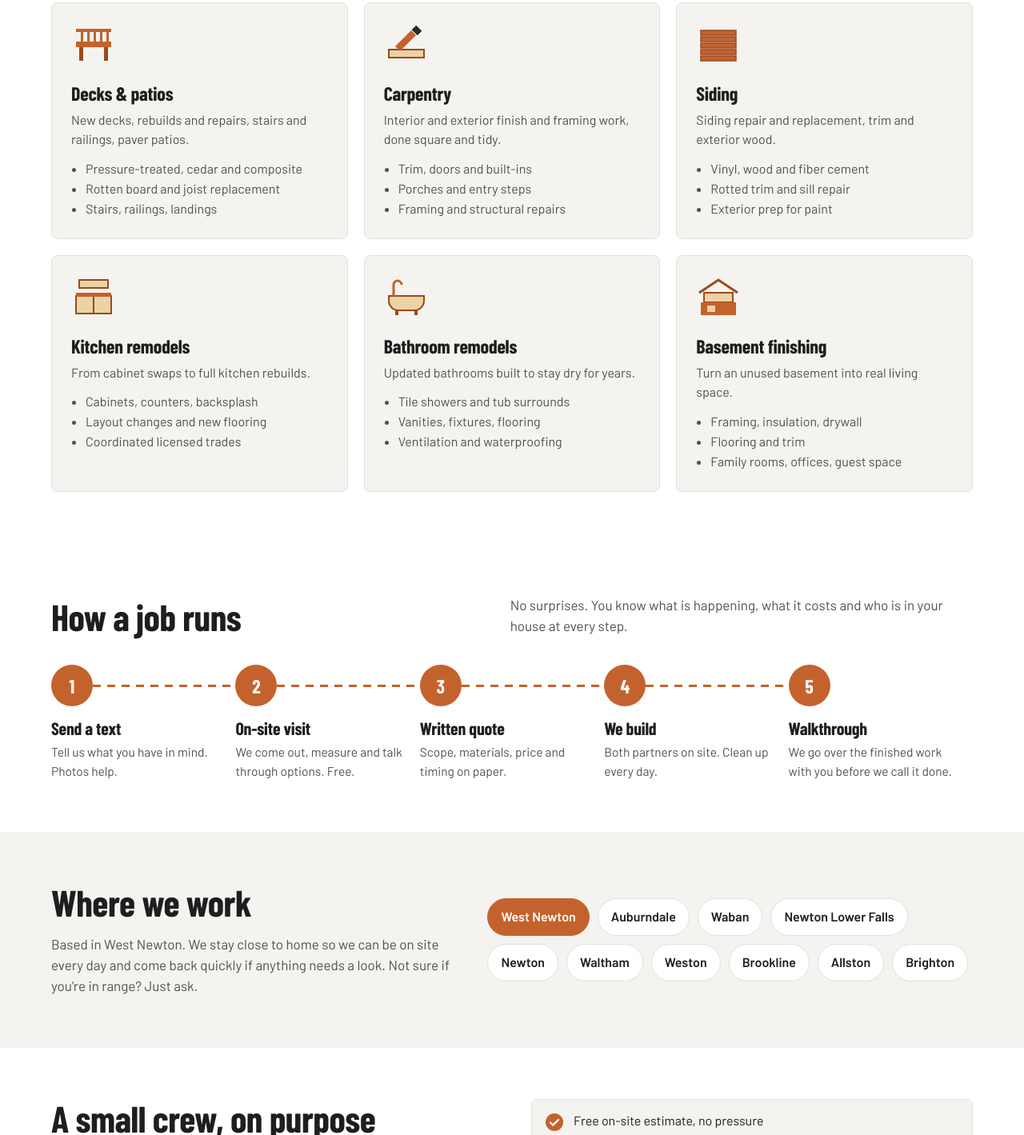
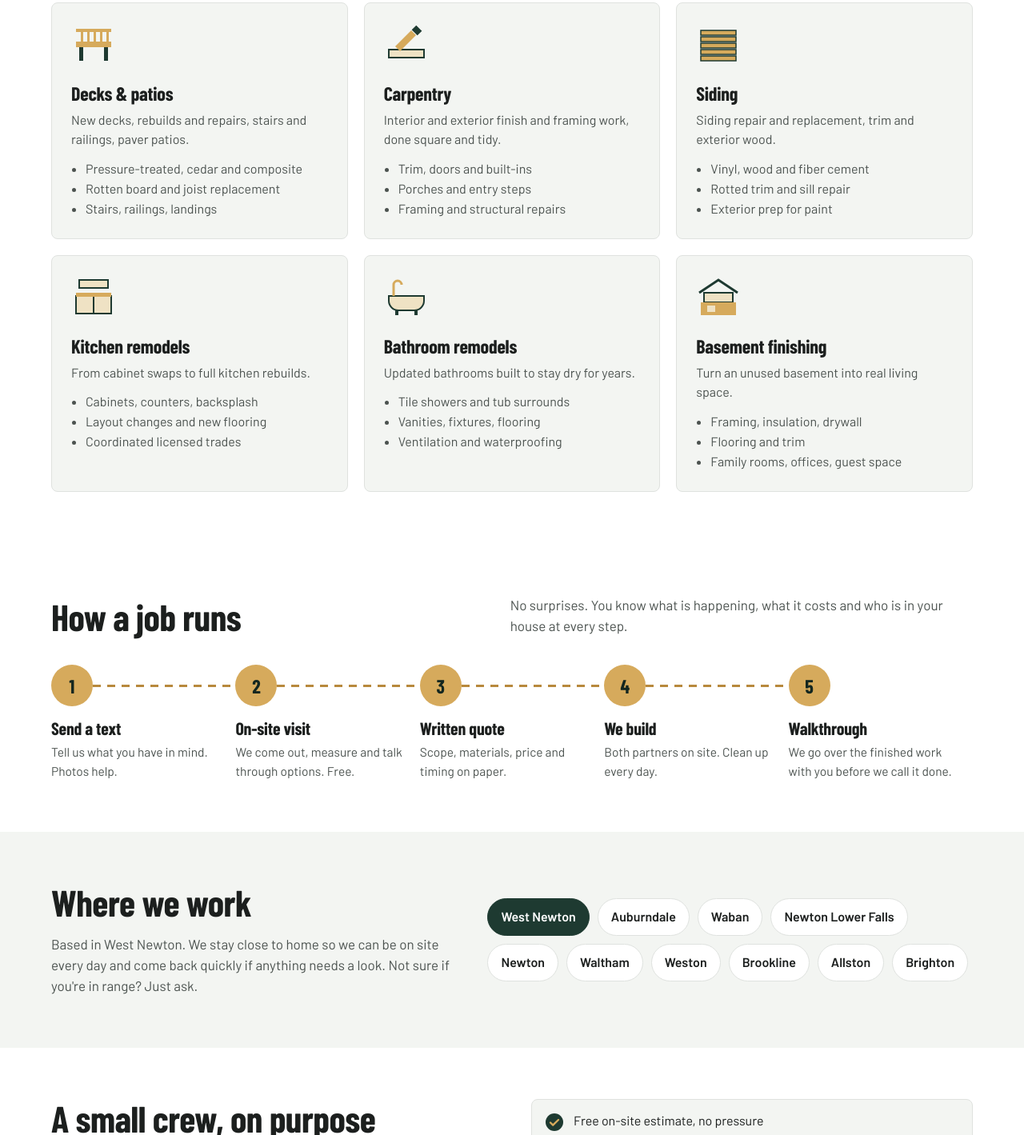
Before and after one commit to murad2026/sudakov, a plain HTML site: page index.html in a window 1280 px wide. Shown: the part 1381-2800 px from the top of the page at 80% size. Drawn offline with nearby package versions, Linux system fonts and the light colour scheme.

Commit message:
Match site colors to logo: forest green and gold
Co-Authored-By: Claude Opus 5.5 <noreply@anthropic.com>
Claude-Session: https://claude.ai/code/session_01UJNdjajte1TF1KtQuu8wrn

```diff
--- a/index.html
+++ b/index.html
@@ -21,20 +21,20 @@
 /* VOICE everyday trade: solid, plain-spoken, a local builder you'd trust in your yard
    IDEA a job-site sign + a lumber tag: charcoal board, cedar stamp, condensed stencil lettering
    PICTURE an illustrated New England colonial with a fresh cedar deck being finished, sawhorse and lumber in front
-   COLOUR charcoal slate ground for bands, white page, cedar #c4622d accent, pine #ecd2a4 wood
+   COLOUR brand forest green #1e3a31 bands, white page, logo gold #d6aa5c accent, natural wood in the scene
    TYPE Barlow Condensed 700 display + Barlow text
    LAYOUT laptop: full-bleed scene, title + text buttons in the sky; phone: title, scene, buttons stacked */
 :root{color-scheme:light dark;
---bg:light-dark(#ffffff,#141615);
+--bg:light-dark(#ffffff,#0f1a16);
 --ink:light-dark(#1c1f1e,#eef0ee);
 --mute:light-dark(#4c5350,#b4bab6);
 --line:light-dark(#dfe2df,#2e3331);
---panel:light-dark(#f4f3ef,#1d2120);
---slate:light-dark(#262b2a,#0d0f0e);
+--panel:light-dark(#f3f5f2,#1a2621);
+--slate:light-dark(#1e3a31,#132620);
 --onslate:#f3f1ec;
---cedar:light-dark(#c4622d,#e07a40);
---cedar-d:light-dark(#9a4a1f,#b85d2c);
---pine:#ecd2a4;
+--cedar:light-dark(#b8893d,#d6aa5c);
+--cedar-d:light-dark(#9c7230,#c4974a);
+--pine:#d6aa5c;
 --sky1:light-dark(#cfe3ee,#121a24);
 --sky2:light-dark(#f4f1e8,#2a3240);
 --house:light-dark(#f2f0ea,#3a403f);
@@ -58,8 +58,8 @@ p{margin:0}
 .band{padding-block:clamp(36px,5vw,72px);padding-left:max(5vw,16px,env(safe-area-inset-left,0px));padding-right:max(5vw,16px,env(safe-area-inset-right,0px))}
 .wrap{max-width:1240px;margin:0 auto}
 .btn{display:inline-flex;align-items:center;justify-content:center;gap:8px;min-height:48px;padding:0 22px;border-radius:6px;font:600 17px Barlow,sans-serif;text-decoration:none;border:2px solid transparent;cursor:pointer;white-space:nowrap}
-.btn.pri{background:var(--cedar);color:#fff}
-.btn.pri:hover{background:var(--cedar-d)}
+.btn.pri{background:#d6aa5c;color:#13261f}
+.btn.pri:hover{background:#c4974a}
 .btn.sec{background:transparent;border-color:currentColor}
 .btn:focus-visible,input:focus-visible,select:focus-visible,textarea:focus-visible,a:focus-visible{outline:3px solid var(--cedar);outline-offset:2px}
 nav{position:sticky;top:0;z-index:10;background:var(--slate);color:var(--onslate)}
@@ -82,7 +82,7 @@ nav .btn{min-height:42px;padding:0 16px}
 .facts{background:var(--slate);color:var(--onslate)}
 .facts .wrap{display:grid;grid-template-columns:repeat(auto-fit,minmax(min(220px,100%),1fr));gap:24px}
 .facts b{display:block;font:700 26px "Barlow Condensed",sans-serif;color:var(--pine)}
-.facts span{color:#c9cdc9}
+.facts span{color:#cdd8d2}
 .sec-head{display:grid;grid-template-columns:minmax(0,1fr) minmax(0,1.1fr);gap:24px 48px;align-items:end;margin-bottom:36px}
 .sec-head p{color:var(--mute);font-size:17px}
 .svc{display:grid;grid-template-columns:repeat(3,minmax(0,1fr));gap:20px}
@@ -93,7 +93,7 @@ nav .btn{min-height:42px;padding:0 16px}
 .card ul{margin:12px 0 0;padding-left:18px;color:var(--mute)}
 .steps{display:grid;grid-template-columns:repeat(5,minmax(0,1fr));gap:0;position:relative;counter-reset:s}
 .step{position:relative;padding:0 16px 0 0}
-.step .dot{width:52px;height:52px;border-radius:50%;background:var(--cedar);color:#fff;display:grid;place-items:center;font:700 24px "Barlow Condensed",sans-serif;position:relative;z-index:1}
+.step .dot{width:52px;height:52px;border-radius:50%;background:#d6aa5c;color:#13261f;display:grid;place-items:center;font:700 24px "Barlow Condensed",sans-serif;position:relative;z-index:1}
 .step::before{content:"";position:absolute;top:25px;left:52px;right:0;height:3px;background:repeating-linear-gradient(90deg,var(--cedar) 0 10px,transparent 10px 18px)}
 .step:last-child::before{display:none}
 .step h3{margin:16px 0 6px;font-size:22px}
@@ -102,7 +102,7 @@ nav .btn{min-height:42px;padding:0 16px}
 .area .wrap{display:grid;grid-template-columns:minmax(0,1fr) minmax(0,1.2fr);gap:40px;align-items:center}
 .towns{display:flex;flex-wrap:wrap;gap:10px}
 .town{padding:10px 16px;border-radius:999px;border:1px solid var(--line);background:var(--bg);font-weight:600}
-.town.home{background:var(--cedar);color:#fff;border-color:var(--cedar)}
+.town.home{background:var(--slate);color:#fff;border-color:var(--slate)}
 .about .wrap{display:grid;grid-template-columns:minmax(0,1fr) minmax(0,1fr);gap:48px;align-items:start}
 .about p+p{margin-top:14px}
 .about .lead2{font-size:19px}
@@ -111,7 +111,7 @@ nav .btn{min-height:42px;padding:0 16px}
 .list svg{flex:0 0 24px;width:24px;height:24px;margin-top:2px}
 .quote{background:var(--slate);color:var(--onslate)}
 .quote .wrap{display:grid;grid-template-columns:minmax(0,.9fr) minmax(0,1.1fr);gap:48px}
-.quote .side p{color:#c9cdc9;margin-top:14px;font-size:17px}
+.quote .side p{color:#cdd8d2;margin-top:14px;font-size:17px}
 .quote .side .big{font:700 clamp(30px,3.4vw,42px) "Barlow Condensed",sans-serif;color:var(--pine);margin-top:22px;white-space:nowrap}
 form{background:var(--bg);color:var(--ink);border-radius:10px;padding:24px;display:grid;gap:16px}
 .row{display:grid;grid-template-columns:minmax(0,1fr) minmax(0,1fr);gap:16px}
@@ -129,12 +129,12 @@ textarea{min-height:110px;resize:vertical}
 .faq details[open] summary::after{content:"–"}
 .faq details p{color:var(--mute);margin-top:10px;max-width:60em}
 .faq .wrap{display:grid;grid-template-columns:minmax(0,.7fr) minmax(0,1.3fr);gap:48px}
-footer{background:var(--slate);color:#c9cdc9;border-top:1px solid #3a403f}
+footer{background:var(--slate);color:#cdd8d2;border-top:1px solid #2c4d42}
 footer .wrap{display:grid;grid-template-columns:repeat(auto-fit,minmax(min(220px,100%),1fr));gap:24px}
 footer b{color:var(--onslate);display:block;margin-bottom:6px}
 footer a{text-decoration:none}
 footer a:hover{color:var(--pine)}
-.small{font-size:14px;margin-top:24px;color:#9aa19d}
+.small{font-size:14px;margin-top:24px;color:#a9bbb2}
 .nowrap{white-space:nowrap}
 @media(max-width:900px){
 .svc{grid-template-columns:repeat(2,minmax(0,1fr))}
@@ -252,7 +252,7 @@ nav .btn{margin-left:auto}
     <g fill="#a86b36" opacity=".6"><rect x="20" y="574" width="200" height="2"/><rect x="34" y="558" width="180" height="2"/></g>
    </g>
    <!-- toolbox -->
-   <rect x="470" y="580" width="70" height="34" rx="3" fill="#c4622d"/><rect x="470" y="580" width="70" height="8" fill="#9a4a1f"/><path d="M490 580v-10h30v10" fill="none" stroke="#2a2a2a" stroke-width="5"/>
+   <rect x="470" y="580" width="70" height="34" rx="3" fill="#1e3a31"/><rect x="470" y="580" width="70" height="8" fill="#d6aa5c"/><path d="M490 580v-10h30v10" fill="none" stroke="#2a2a2a" stroke-width="5"/>
   </svg>
  </div>
 </header>
@@ -360,12 +360,12 @@ nav .btn{margin-left:auto}
 <script>
 {
 const ic={
-deck:'<rect x="6" y="24" width="44" height="7" fill="#c4622d"/><rect x="10" y="31" width="5" height="17" fill="#9a4a1f"/><rect x="41" y="31" width="5" height="17" fill="#9a4a1f"/><rect x="6" y="8" width="44" height="4" fill="#c4622d"/>'+[12,20,28,36,44].map(x=>`<rect x="${x}" y="12" width="3" height="12" fill="#c4622d"/>`).join(''),
-carp:'<rect x="6" y="34" width="44" height="10" fill="#ecd2a4" stroke="#9a4a1f" stroke-width="2"/><path d="M14 30 34 10l6 6-20 20z" fill="#c4622d"/><rect x="36" y="6" width="10" height="8" transform="rotate(45 41 10)" fill="#262b2a"/>',
-side:[10,18,26,34,42].map(y=>`<rect x="6" y="${y}" width="44" height="6" fill="${y%16?'#c4622d':'#ecd2a4'}" stroke="#9a4a1f" stroke-width="1.5"/>`).join(''),
-kit:'<rect x="6" y="26" width="44" height="22" fill="#ecd2a4" stroke="#9a4a1f" stroke-width="2"/><rect x="6" y="22" width="44" height="5" fill="#c4622d"/><line x1="28" y1="27" x2="28" y2="48" stroke="#9a4a1f" stroke-width="2"/><rect x="10" y="6" width="36" height="10" fill="#ecd2a4" stroke="#9a4a1f" stroke-width="2"/>',
-bath:'<path d="M6 26h44v6a12 12 0 0 1-12 12H18A12 12 0 0 1 6 32z" fill="#ecd2a4" stroke="#9a4a1f" stroke-width="2"/><path d="M12 26V12a5 5 0 0 1 10 0" fill="none" stroke="#c4622d" stroke-width="3"/><rect x="14" y="44" width="4" height="6" fill="#9a4a1f"/><rect x="38" y="44" width="4" height="6" fill="#9a4a1f"/>',
-base:'<path d="M4 22 28 6l24 16" fill="none" stroke="#9a4a1f" stroke-width="3"/><rect x="10" y="22" width="36" height="12" fill="#ecd2a4" stroke="#9a4a1f" stroke-width="2"/><rect x="6" y="34" width="44" height="16" fill="#c4622d"/><rect x="14" y="38" width="10" height="8" fill="#ecd2a4"/>'
+deck:'<rect x="6" y="24" width="44" height="7" fill="#d6aa5c"/><rect x="10" y="31" width="5" height="17" fill="#1e3a31"/><rect x="41" y="31" width="5" height="17" fill="#1e3a31"/><rect x="6" y="8" width="44" height="4" fill="#d6aa5c"/>'+[12,20,28,36,44].map(x=>`<rect x="${x}" y="12" width="3" height="12" fill="#d6aa5c"/>`).join(''),
+carp:'<rect x="6" y="34" width="44" height="10" fill="#efe2c4" stroke="#1e3a31" stroke-width="2"/><path d="M14 30 34 10l6 6-20 20z" fill="#d6aa5c"/><rect x="36" y="6" width="10" height="8" transform="rotate(45 41 10)" fill="#1e3a31"/>',
+side:[10,18,26,34,42].map(y=>`<rect x="6" y="${y}" width="44" height="6" fill="${y%16?'#d6aa5c':'#efe2c4'}" stroke="#1e3a31" stroke-width="1.5"/>`).join(''),
+kit:'<rect x="6" y="26" width="44" height="22" fill="#efe2c4" stroke="#1e3a31" stroke-width="2"/><rect x="6" y="22" width="44" height="5" fill="#d6aa5c"/><line x1="28" y1="27" x2="28" y2="48" stroke="#1e3a31" stroke-width="2"/><rect x="10" y="6" width="36" height="10" fill="#efe2c4" stroke="#1e3a31" stroke-width="2"/>',
+bath:'<path d="M6 26h44v6a12 12 0 0 1-12 12H18A12 12 0 0 1 6 32z" fill="#efe2c4" stroke="#1e3a31" stroke-width="2"/><path d="M12 26V12a5 5 0 0 1 10 0" fill="none" stroke="#d6aa5c" stroke-width="3"/><rect x="14" y="44" width="4" height="6" fill="#1e3a31"/><rect x="38" y="44" width="4" height="6" fill="#1e3a31"/>',
+base:'<path d="M4 22 28 6l24 16" fill="none" stroke="#1e3a31" stroke-width="3"/><rect x="10" y="22" width="36" height="12" fill="#efe2c4" stroke="#1e3a31" stroke-width="2"/><rect x="6" y="34" width="44" height="16" fill="#d6aa5c"/><rect x="14" y="38" width="10" height="8" fill="#efe2c4"/>'
 };
 const svc=[
 ['deck','Decks & patios','New decks, rebuilds and repairs, stairs and railings, paver patios.',['Pressure-treated, cedar and composite','Rotten board and joist replacement','Stairs, railings, landings']],
@@ -389,7 +389,7 @@ document.getElementById('steps').innerHTML=steps.map(([t,d],i)=>`<div class="ste
 const towns=['West Newton','Auburndale','Waban','Newton Lower Falls','Newton','Waltham','Weston','Brookline','Allston','Brighton'];
 document.getElementById('towns').innerHTML=towns.map((t,i)=>`<span class="town${i?'':' home'}">${t}</span>`).join('');
 
-const chk='<svg viewBox="0 0 24 24" aria-hidden="true"><circle cx="12" cy="12" r="11" fill="#c4622d"/><path d="M7 12.5l3.2 3.2L17 9" fill="none" stroke="#fff" stroke-width="2.4" stroke-linecap="round" stroke-linejoin="round"/></svg>';
+const chk='<svg viewBox="0 0 24 24" aria-hidden="true"><circle cx="12" cy="12" r="11" fill="#1e3a31"/><path d="M7 12.5l3.2 3.2L17 9" fill="none" stroke="#d6aa5c" stroke-width="2.4" stroke-linecap="round" stroke-linejoin="round"/></svg>';
 const prom=['Free on-site estimate, no pressure','Written quote before any work starts','Both partners on site, every job','Quick answers by text','Site cleaned up at the end of each day'];
 document.getElementById('promise').innerHTML=prom.map(p=>`<li>${chk}<span>${p}</span></li>`).join('');
 
```
